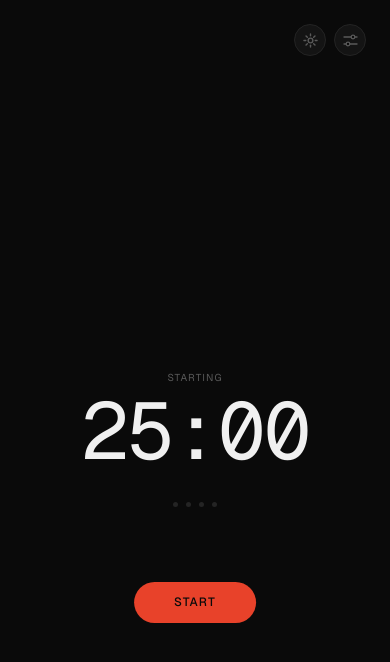
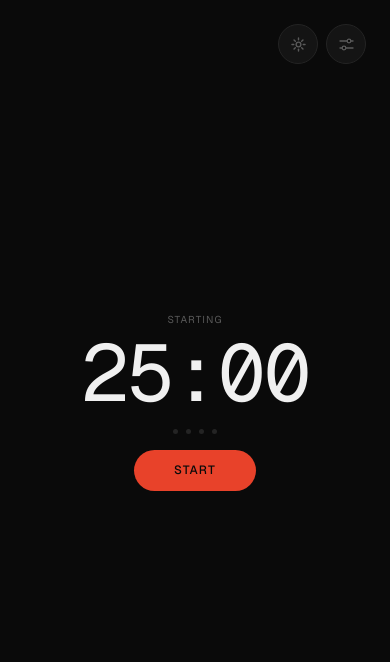
Before and after one commit to DoublePerez/mise-timer, a React (Vite) app: page / in a window 390 px wide. Shown: the top 662 px of the page. Built offline with nearby package versions, Linux system fonts and the light colour scheme.

Commit message:
fix: mobile layout — clamp timer font, settings panel width, icon button size, stage list spacing

```diff
--- a/src/App.tsx
+++ b/src/App.tsx
@@ -249,45 +249,27 @@ function App() {
         weekHistory={weekHistory}
       />
 
-      {/* Main — fixed layout so clock never moves */}
+      {/* Main */}
       <main
         style={{
-          position: 'relative',
+          display: 'flex',
+          flexDirection: 'column',
+          alignItems: 'center',
+          justifyContent: 'center',
           minHeight: '100dvh',
           maxWidth: 'var(--max-content-width)',
           margin: '0 auto',
+          gap: 'var(--space-4)',
         }}
       >
-        {/* Clock block — pinned at vertical center */}
-        <div
-          style={{
-            position: 'absolute',
-            top: '50%',
-            left: '50%',
-            transform: 'translate(-50%, -50%)',
-            display: 'flex',
-            flexDirection: 'column',
-            alignItems: 'center',
-            gap: 'var(--space-2)',
-          }}
-        >
+        {/* Clock */}
+        <div style={{ display: 'flex', flexDirection: 'column', alignItems: 'center', gap: 'var(--space-2)' }}>
           <ModeIndicator label={modeLabel} />
           <TimerDisplay timeRemaining={displayTime} />
         </div>
 
-        {/* Tracker zone — floats above the button, grows upward */}
-        <div
-          style={{
-            position: 'absolute',
-            top: 'calc(50% + 80px)',
-            left: '50%',
-            transform: 'translateX(-50%)',
-            display: 'flex',
-            flexDirection: 'column',
-            alignItems: 'center',
-            gap: 'var(--space-4)',
-          }}
-        >
+        {/* Tracker */}
+        <div style={{ display: 'flex', alignItems: 'center', justifyContent: 'center' }}>
           {context === 'work' && workMode === 'pomodoro' && pomodoro.hasLongBreakCycle && (
             <SessionTracker
               sessionsCompleted={pomodoro.sessionsCompleted}
@@ -324,22 +306,13 @@ function App() {
           )}
         </div>
 
-        {/* Controls — always pinned at fixed position */}
-        <div
-          style={{
-            position: 'absolute',
-            top: 'calc(50% + 160px)',
-            left: '50%',
-            transform: 'translateX(-50%)',
-          }}
-        >
+        {/* Controls */}
         <Controls
           isRunning={isRunning}
           onToggle={toggle}
           onReset={reset}
           canReset={canReset}
         />
-        </div>
       </main>
     </div>
   );
--- a/src/components/session-tracker.tsx
+++ b/src/components/session-tracker.tsx
@@ -56,7 +56,7 @@ export function SauceTimeline({ phases, currentPhaseIndex, isComplete, timeRemai
         display: 'inline-flex',
         flexDirection: 'column',
         alignItems: 'flex-start',
-        gap: 'var(--space-3)',
+        gap: 'var(--space-2)',
       }}
     >
       {phases.map((phase, i) => {
--- a/src/components/settings-panel.tsx
+++ b/src/components/settings-panel.tsx
@@ -511,7 +511,7 @@ export function SettingsPanel({
           top: 'var(--space-12)',
           right: 'var(--space-6)',
           zIndex: 30,
-          width: 272,
+          width: 'min(272px, calc(100vw - 2 * var(--space-6)))',
           background: 'var(--color-surface)',
           border: 'var(--border-width) solid var(--color-border)',
           borderRadius: 'var(--radius-lg)',
--- a/src/index.css
+++ b/src/index.css
@@ -41,7 +41,7 @@
   --text-base: 14px;
   --text-lg: 18px;
   --text-xl: 24px;
-  --text-timer: 112px;
+  --text-timer: clamp(72px, 22vw, 112px);
   --tracking: -0.01em;
   --tracking-wide: 0.08em;
   --tracking-timer: -0.03em;
@@ -66,7 +66,7 @@
   --outline-width: 2px;
   --outline-offset: 3px;
   --inset-pill: 2px;
-  --size-icon-button: 32px;
+  --size-icon-button: 40px;
   --min-segment-width: 32px;
   --max-content-width: 480px;
 
```
Lines whose indentation alone changed are shown as unchanged.
